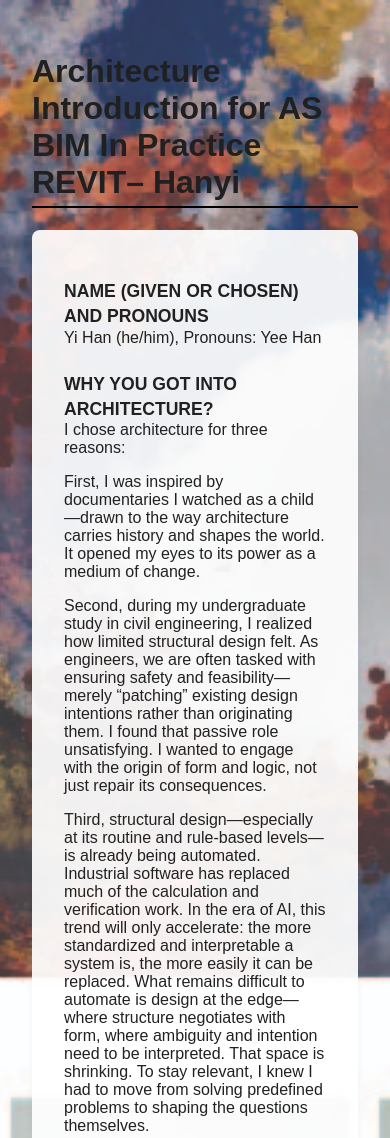
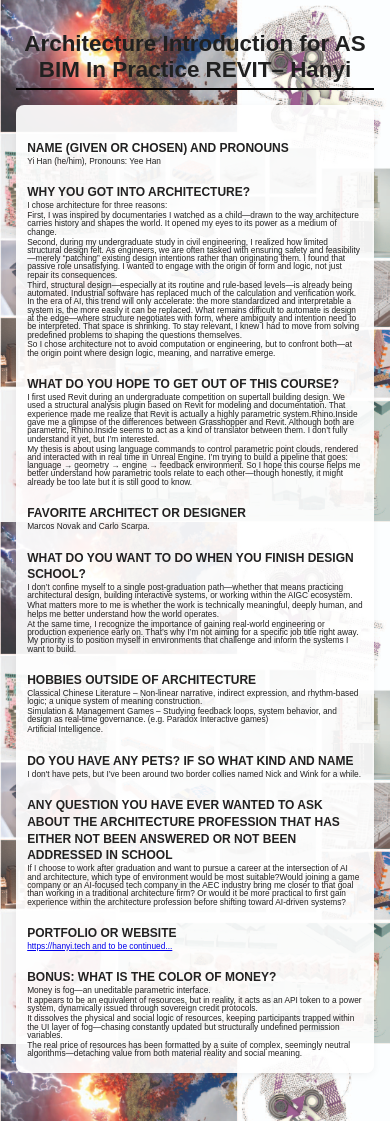
Before and after one commit to ahhoooo/ahhooo.github.io, a plain HTML site: page index.html in a window 390 px wide. Shown: the top 1138 px of the page. Drawn offline with Linux system fonts and the light colour scheme.

Commit message:
Add files via upload

```diff
--- a/index.html
+++ b/index.html
@@ -34,25 +34,26 @@
     </div>
 
     <div class="question">WHAT DO YOU HOPE TO GET OUT OF THIS COURSE?</div>
-    <div>I first used Revit during an undergraduate competition on supertall building design. We used a structural analysis plugin based on Revit for modeling and documentation. That experience made me realize that Revit is actually a highly parametric system.Rhino.Inside gave me a glimpse of the differences between Grasshopper and Revit. Although both are parametric, Rhino.Inside seems to act as a kind of translator between them. I don’t fully understand it yet, but I’m interested.<br><br>
+    <div>
+      I first used Revit during an undergraduate competition on supertall building design. We used a structural analysis plugin based on Revit for modeling and documentation. That experience made me realize that Revit is actually a highly parametric system.Rhino.Inside gave me a glimpse of the differences between Grasshopper and Revit. Although both are parametric, Rhino.Inside seems to act as a kind of translator between them. I don’t fully understand it yet, but I’m interested.
 
-      My thesis is about using language commands to control parametric point clouds, rendered and interacted with in real time in Unreal Engine. I’m trying to build a pipeline that goes: language → geometry → engine → feedback environment. So I hope this course helps me better understand how parametric tools relate to each other—though honestly, it might already be too late but it is still good to know.</div>
+      <p>My thesis is about using language commands to control parametric point clouds, rendered and interacted with in real time in Unreal Engine. I’m trying to build a pipeline that goes: language → geometry → engine → feedback environment. So I hope this course helps me better understand how parametric tools relate to each other—though honestly, it might already be too late but it is still good to know.</p></div>
 
     <div class="question">FAVORITE ARCHITECT OR DESIGNER</div>
     <div>Marcos Novak and Carlo Scarpa.</div>
 
     <div class="question">WHAT DO YOU WANT TO DO WHEN YOU FINISH DESIGN SCHOOL?</div>
-    <div>I don’t confine myself to a single post-graduation path—whether that means practicing architectural design, building interactive systems, or working within the AIGC ecosystem.<br><br>
+    <div>I don’t confine myself to a single post-graduation path—whether that means practicing architectural design, building interactive systems, or working within the AIGC ecosystem.
 
-      What matters more to me is whether the work is technically meaningful, deeply human, and helps me better understand how the world operates.<br><br>
+      <p>What matters more to me is whether the work is technically meaningful, deeply human, and helps me better understand how the world operates.</p>
 
-      At the same time, I recognize the importance of gaining real-world engineering or production experience early on. That’s why I’m not aiming for a specific job title right away. My priority is to position myself in environments that challenge and inform the systems I want to build.</div>
+      <p></p>At the same time, I recognize the importance of gaining real-world engineering or production experience early on. That’s why I’m not aiming for a specific job title right away. My priority is to position myself in environments that challenge and inform the systems I want to build.</p></div>
 
     <div class="question">HOBBIES OUTSIDE OF ARCHITECTURE</div>
     <div>
-      Classical Chinese Literature – Non-linear narrative, indirect expression, and rhythm-based logic; a unique system of meaning construction.<br><br>
-      Simulation & Management Games – Studying feedback loops, system behavior, and design as real-time governance. (e.g. Paradox Interactive games)<br><br>
-      Artificial Intelligence.
+      Classical Chinese Literature – Non-linear narrative, indirect expression, and rhythm-based logic; a unique system of meaning construction.
+      <p></p>Simulation & Management Games – Studying feedback loops, system behavior, and design as real-time governance. (e.g. Paradox Interactive games)</p>
+      <p></p>Artificial Intelligence.
     </div>
 
 
@@ -66,10 +67,10 @@
     <div><a href="https://hanyi.tech">https://hanyi.tech and to be continued...</a></div>
 
     <div class="question">BONUS: WHAT IS THE COLOR OF MONEY?</div>
-    <div>Money is fog—an uneditable parametric interface.<br><br>
-      It appears to be an equivalent of resources, but in reality, it acts as an API token to a power system, dynamically issued through sovereign credit protocols.<br><br>
-      It dissolves the physical and social logic of resources, keeping participants trapped within the UI layer of fog—chasing constantly updated but structurally undefined permission variables.<br><br>
-      The real price of resources has been formatted by a suite of complex, seemingly neutral algorithms—detaching value from both material reality and social meaning.</div>
+    <div>Money is fog—an uneditable parametric interface.
+      <p></p>It appears to be an equivalent of resources, but in reality, it acts as an API token to a power system, dynamically issued through sovereign credit protocols.
+      <p></p>It dissolves the physical and social logic of resources, keeping participants trapped within the UI layer of fog—chasing constantly updated but structurally undefined permission variables.
+      <p></p>The real price of resources has been formatted by a suite of complex, seemingly neutral algorithms—detaching value from both material reality and social meaning.</div>
   </section>
 
   <!-- JavaScript 控制背景滚动速度 -->
--- a/styles.css
+++ b/styles.css
@@ -31,6 +31,45 @@ body {
   .question {
     font-weight: bold;
     margin-top: 1.6rem;
-    font-size: 1.1rem; /* 或更明显：1.25rem */
+    font-size: 1.1rem;
     line-height: 1.4;
   }
+
+  p {
+  margin-top: 0.3rem;
+  margin-bottom: 0.2rem;
+
+}
+@media (max-width: 768px) {
+  body {
+    padding: 1rem;
+    max-width: 100%;
+    background-size: contain !important;
+    background-repeat: repeat;
+    background-position: top center;
+  }
+
+  section {
+    padding: 1rem 0.7rem;
+  }
+
+  h1 {
+    font-size: 1.4rem;
+    text-align: center;
+  }
+
+    .question {
+    font-size: 0.75rem;
+    margin-top: 1.2rem;
+  }
+
+  .question + div {
+    font-size: 0.52rem;
+    line-height: 1;
+  }
+  p {
+  margin-top: 0.1rem;
+  margin-bottom: 0.1rem;
+
+}
+}
```
